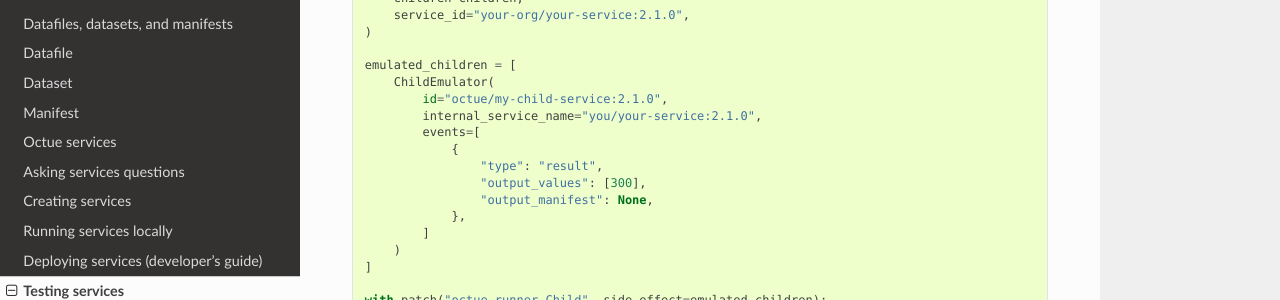
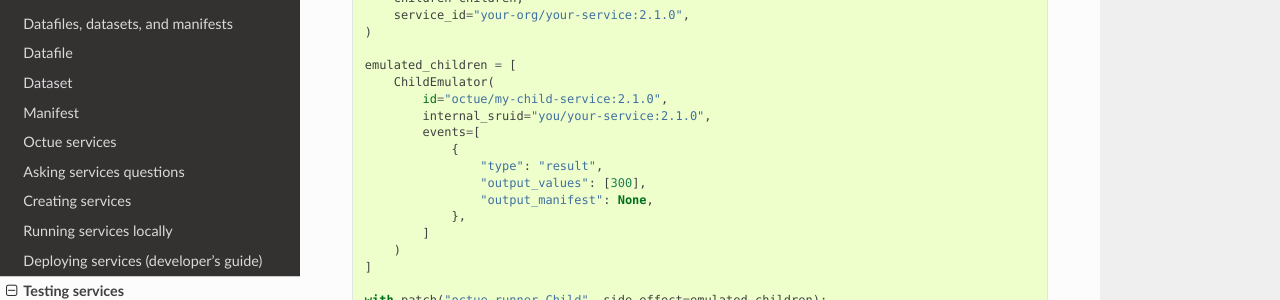
Before and after one commit to octue/octue-sdk-python, a Sphinx documentation site: the page built from docs/source/testing_services.rst, in a window 1280 px wide and 900 px high, scrolled down 2861 px. Shown: the part 151-451 px from the top of the window. Built offline with Sphinx 7.4.7 and the Read the Docs theme 2.0.0, drawn with Linux system fonts in a browser that asks for light colours.

Commit message:
DOC: Update `ChildEmulator` docs

```diff
--- a/docs/source/testing_services.rst
+++ b/docs/source/testing_services.rst
@@ -178,7 +178,7 @@ To emulate your children in tests, patch the :mod:`Child <octue.resources.child.
     emulated_children = [
         ChildEmulator(
             id="octue/my-child-service:2.1.0",
-            internal_service_name="you/your-service:2.1.0",
+            internal_sruid="you/your-service:2.1.0",
             events=[
                 {
                     "type": "result",
```
